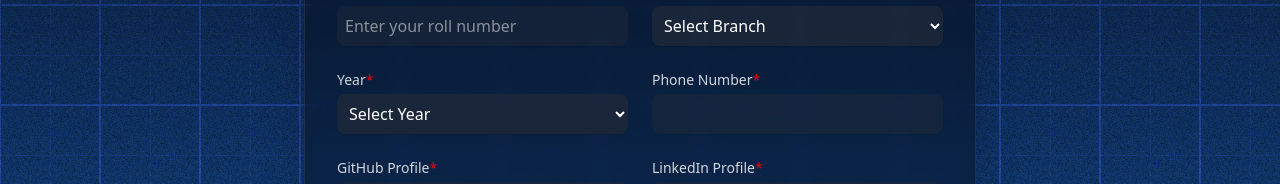
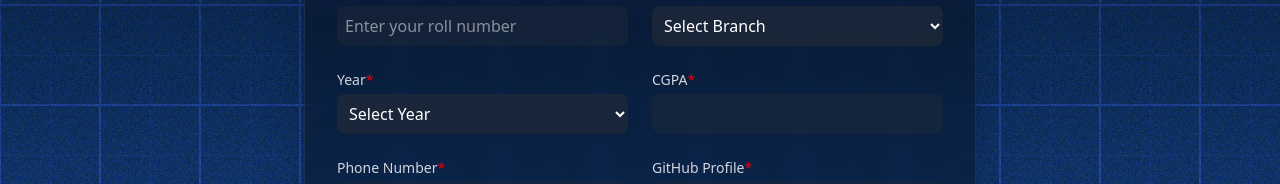
Before and after one commit to ACM-KJSCE/ACM-Form, a React (Vite) app: page /join/form in a window 1280 px wide. Shown: the part 295-479 px from the top of the page. Built offline with nearby package versions, Linux system fonts and the light colour scheme; no server answers; the database is empty; sample sign-in values are in the browser's storage.

Commit message:
completed CGPA input

```diff
--- a/src/hooks/useCheck.tsx
+++ b/src/hooks/useCheck.tsx
@@ -11,7 +11,7 @@ const allFilled = (data: FormData, hasMembership: boolean = false) => {
 
 const regexProper = (
   url: string,
-  name: "roll" | "github" | "linkedin" | "codechef" | "resume" | "phone" | "description" | "acmID"
+  name: "roll" | "github" | "linkedin" | "codechef" | "resume" | "phone" | "description" | "acmID" | "cg"
 ) => {
   const regex = {
     roll: /^\d{11}$/,
@@ -21,7 +21,8 @@ const regexProper = (
     resume: /^https:\/\/drive\.google\.com\/file\/d\/([a-zA-Z0-9_-]+)(?:\/view(?:\?[^ ]*)?)?$/,
     phone: /^\d{10}$/,
     description: /^(?:\b\w+\b[\s\r\n]*){30,}$/,
-    acmID: /^\d{7}$/
+    acmID: /^\d{7}$/,
+    cg: /^(10(\.0{1,2})?|[0-9](\.\d{1,2})?)$/
   };
   return regex[name].test(url);
 };
--- a/src/interfaces/form.tsx
+++ b/src/interfaces/form.tsx
@@ -15,6 +15,7 @@ interface FormData {
   submitted?: boolean;
   submittedAt?: string;
   membershipNumber: string;
+  cgpa: string;
 }
 
 export type {FormData}
--- a/src/pages/Form.tsx
+++ b/src/pages/Form.tsx
@@ -31,6 +31,7 @@ function Form() {
     role: "",
     role2: "",
     membershipNumber: "",
+    cgpa: "",
   });
   const [fetching, setFetching] = useState(true);
   const [hasMembership, setHasMembership] = useState<boolean>(!!formData.membershipNumber);
@@ -242,6 +243,11 @@ function Form() {
         setLoading(false);
         return;
       }
+      if (regexProper(formData.cgpa, "cg") === false) {
+        showToast("Please enter a valid CGPA", "error");
+        setLoading(false);
+        return;
+      }
 
       const user = auth.currentUser;
       if (!user) throw new Error("User not authenticated");
@@ -402,6 +408,26 @@ function Form() {
                   <option value="2">Second Year</option>
                   <option value="3">Third Year</option>
                 </select>
+              </div>
+
+            <div>
+                <label
+                  htmlFor="cgpa"
+                  className="block text-sm font-medium text-gray-300"
+                >
+                  CGPA<text className="text-red-600">*</text>
+                </label>
+                <input
+                  type="tel"
+                  name="cgpa"
+                  id="cgpa"
+                  // required
+                  value={formData.cgpa}
+                  disabled={localStorage.getItem("ViewForm") === "true"}
+                  onChange={handleChange}
+                  maxLength={10}
+                  className="p-2 mt-1 block w-full rounded-lg bg-gray-800/50 border-gray-700 text-white shadow-sm focus:border-blue-500 focus:ring-blue-500 transition-colors"
+                />
               </div>
 
               <div>
```
Also changed, not shown: 1 other file (tests, documents, lock files or other folders).
